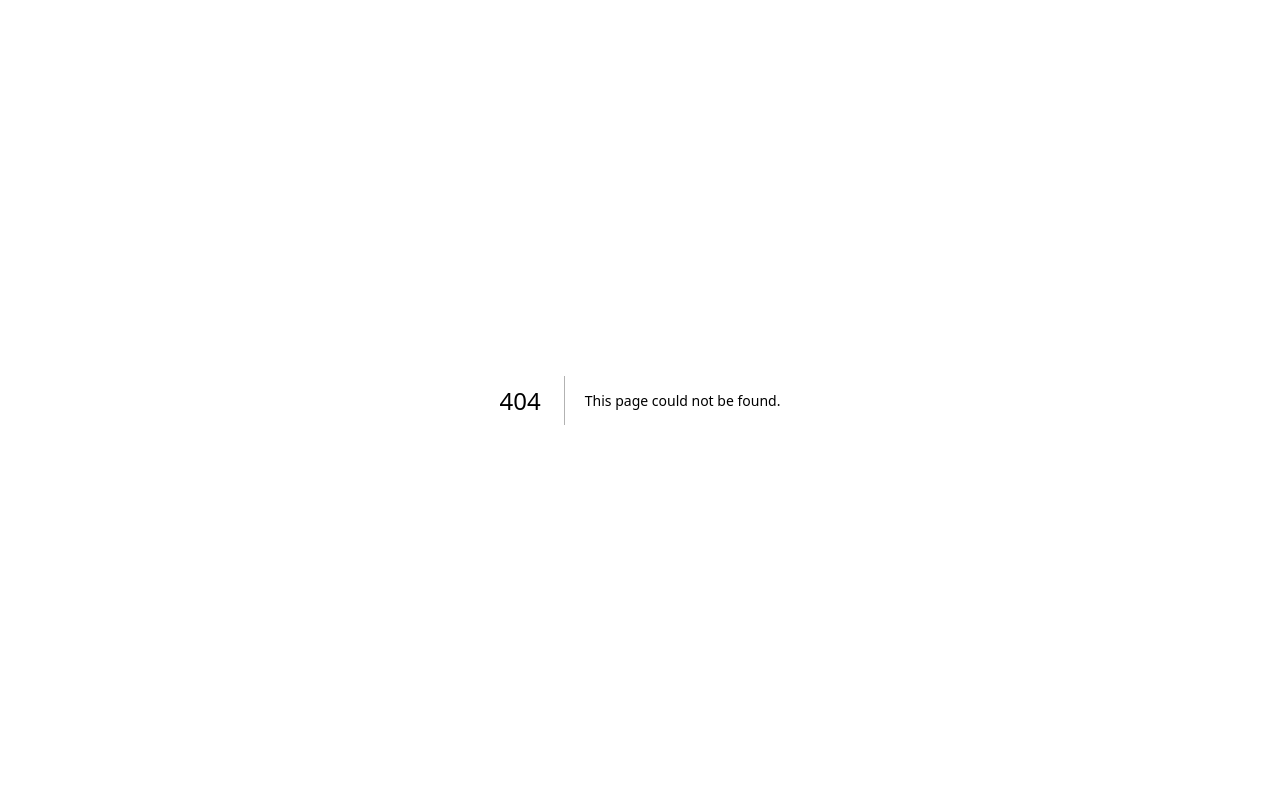
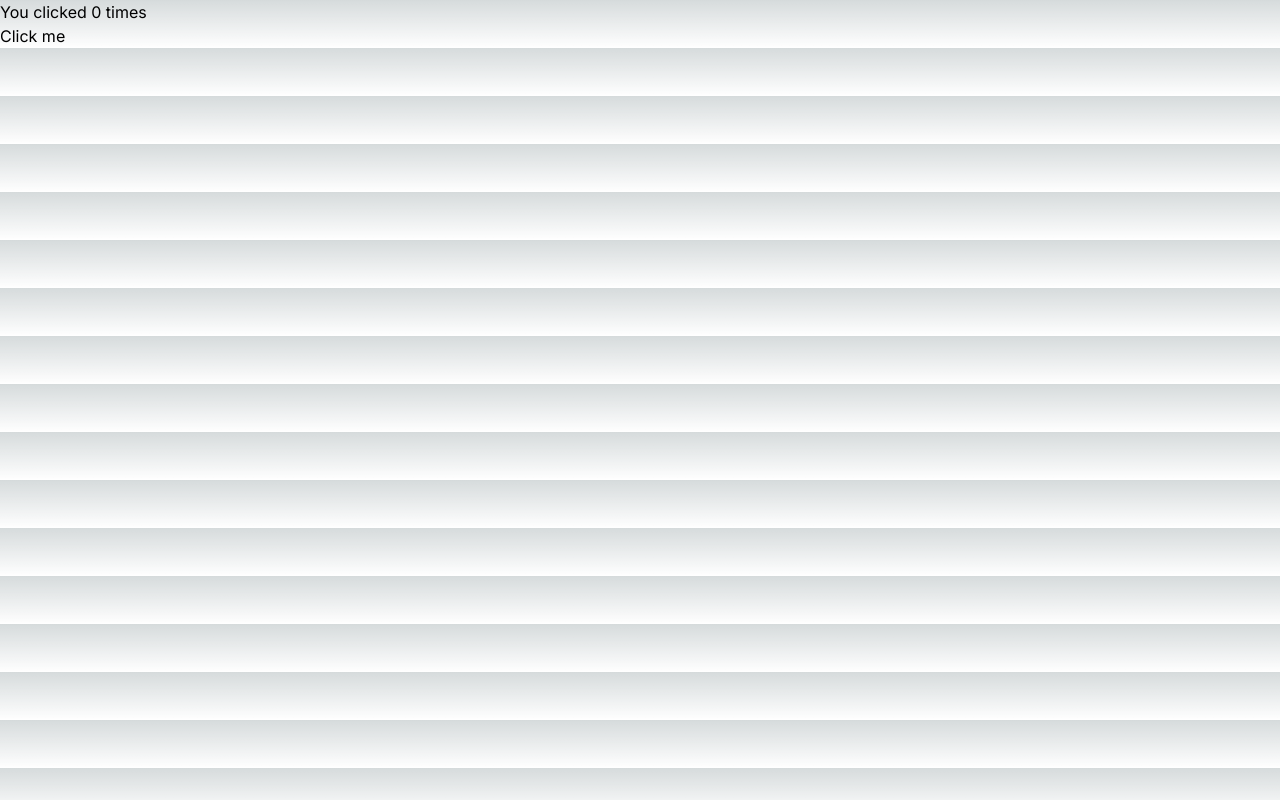
Before and after one commit to 9yamamo9/sandbox-next-app-router, a Next.js app: page /counter in a window 1280 px wide. Before the commit this address had no page. Built offline with nearby package versions, Linux system fonts and the light colour scheme.

Commit message:
Add: create the counter page for checking page and layout

```diff
--- /dev/null
+++ b/app/counter/layout.tsx
@@ -0,0 +1,12 @@
+import React from 'react'
+import { Metadata } from 'next'
+
+export const metadata: Metadata = {
+  title: 'Counter',
+  description: 'The counter page for sample'
+}
+const CounterLayout = ({ children }: { children: React.ReactNode }) => {
+  return <>{children}</>
+}
+
+export default CounterLayout
--- /dev/null
+++ b/app/counter/page.tsx
@@ -0,0 +1,22 @@
+'use client'
+
+import { useState } from 'react'
+
+const Counter = () => {
+  const [count, setCount] = useState<number>(0)
+
+  return (
+    <>
+      <p>You clicked {count} times</p>
+      <button
+        onClick={() => {
+          setCount(count + 1)
+        }}
+      >
+        Click me
+      </button>
+    </>
+  )
+}
+
+export default Counter
```
